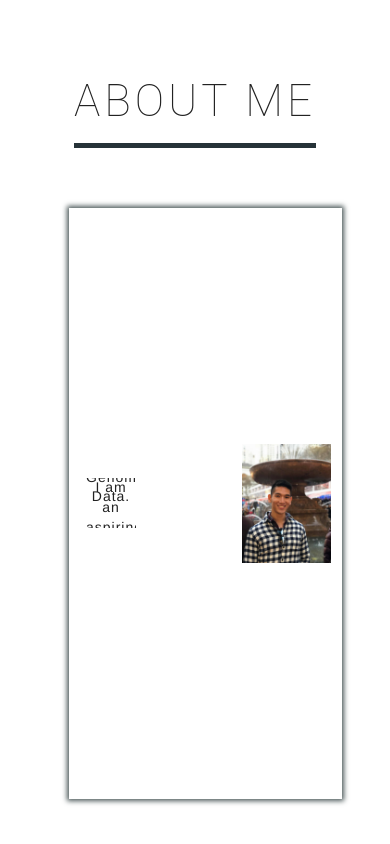
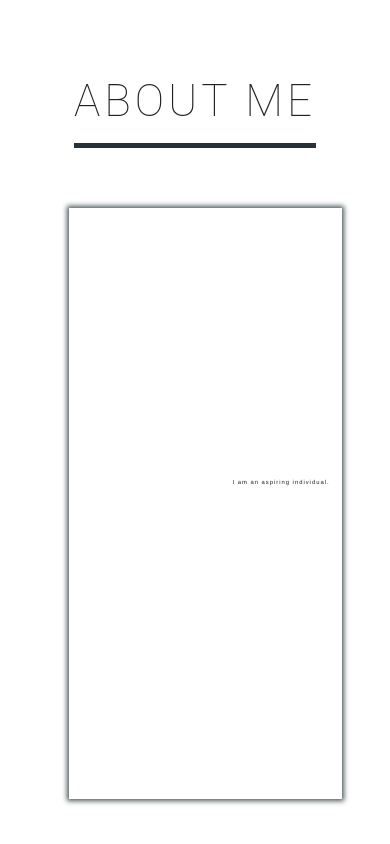
Before and after one commit to kevinjyee/kevinjyee.github.io, a website: page index.html in a window 390 px wide. Shown: the part 1032-1876 px from the top of the page. Drawn offline with nearby package versions, Linux system fonts and the light colour scheme.

Commit message:
good enough mobile responsivenness

```diff
--- a/css/main.css
+++ b/css/main.css
@@ -396,14 +396,14 @@ a {
 
 }
 
-@media (max-width: 699px) {
+@media (max-width: 1000px) {
     #scroll-wrapper {
 
-        width: 50px;
+        width: 250px;
     }
 
     .roles {
-        font-size: 14px;
+        font-size: 1.5vw;
         height: 50px;
         font-weight: 100;
         font-family: Helvetica;
```
